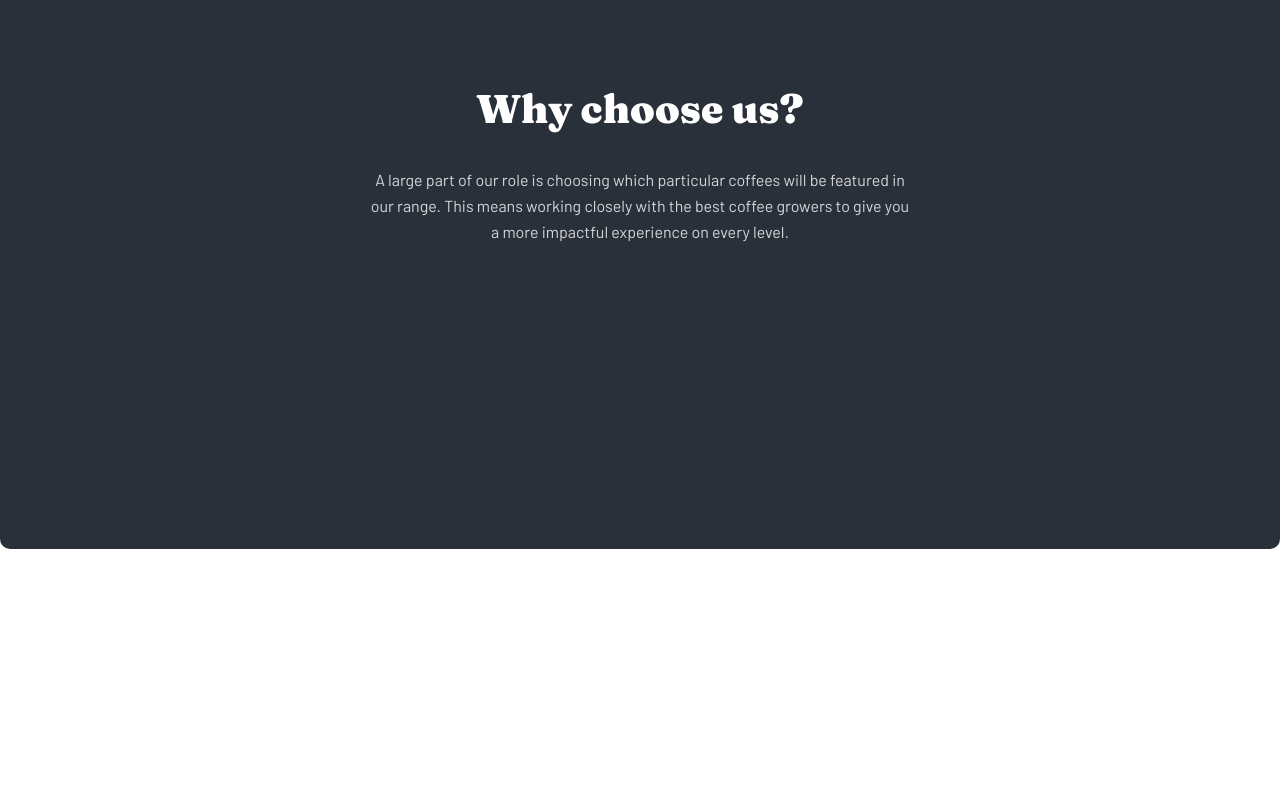
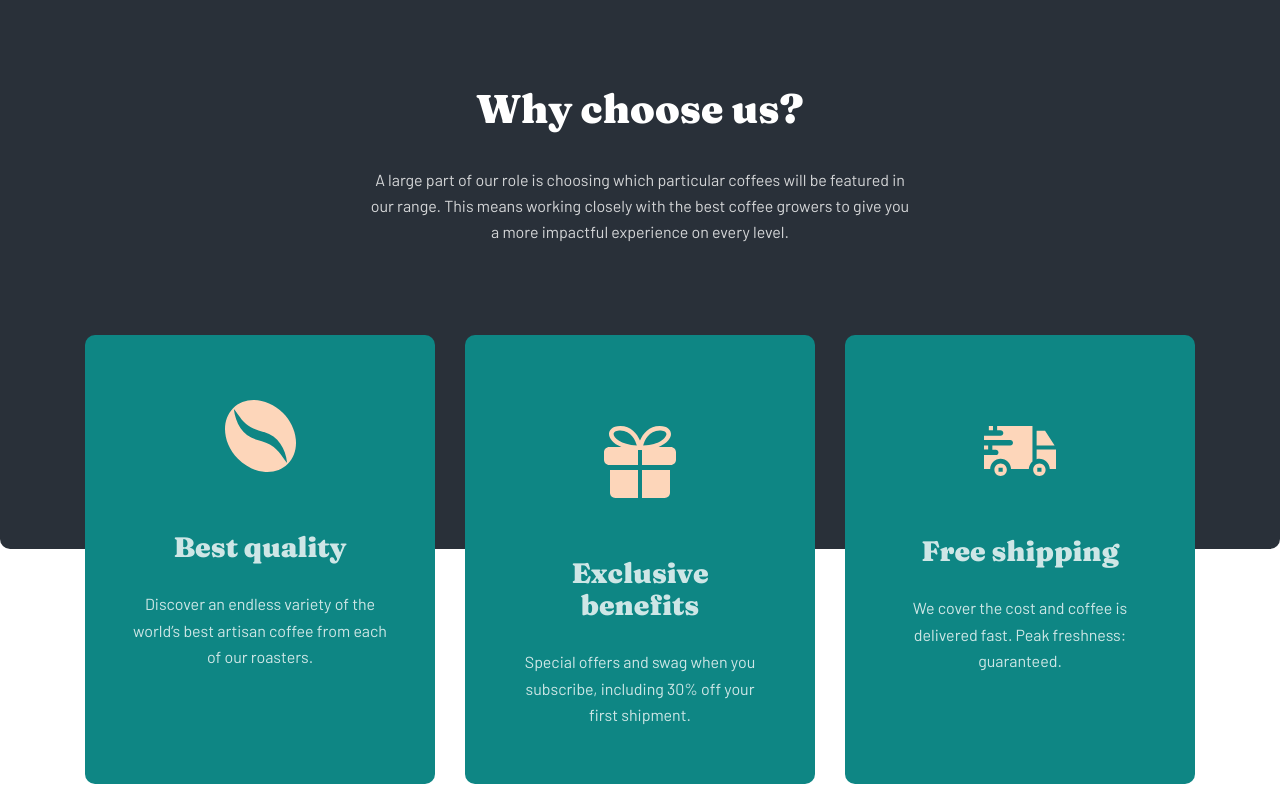
Before and after one commit to yuldashalijalol/Great, a plain HTML site: page index.html in a window 1280 px wide. Shown: the part 1787-2587 px from the top of the page. Before the commit the page ends 2352 px from the top, so only its background shows below. Drawn offline with Linux system fonts and the light colour scheme.

Commit message:
Exclusive

```diff
--- a/css/main.css
+++ b/css/main.css
@@ -149,6 +149,7 @@ body {
   background-image: url("../img/our-collection.svg");
   background-position: 50px -30px;
 }
+
 .middle-gran{
   display: flex;
 }
@@ -193,3 +194,46 @@ Font-size: 16px;
   Line-height: 26px;
   Line-height: 165%;
 }
+.middle-nav-best{
+  display: flex;
+  margin-top: -230px;
+}
+
+.middle-ul + .middle-ul{
+  margin-left: 30px;
+}
+.middle-ul2{
+  margin-left: 85px;
+}
+.middle-ul.middle-ul + .middle-ul{
+  padding-top: 86px;
+}
+.middle-ul{
+  text-align: center;
+  width: 350px;
+  padding: 60px 40px 50px;
+  border-radius: 10px;
+  background: #0E8684;
+  border: 5px solid transparent;
+}
+.middle-ul:hover{
+  transition-duration: 1s;
+  border: 5px solid rgb(228, 48, 48);
+  background: rgb(27, 27, 245);
+}
+.middle-best{
+  font-family: 'Fraunces';
+  color: #fff;
+  opacity: 0.8;
+  Font-size: 24px;
+  Line-height: 32px;
+  margin-top: 56px;
+  margin-bottom: 24px;
+}
+.middle-discover{
+color: #fff;
+opacity: 0.8;
+Font-size: 16px;
+  Line-height: 26px;
+  Line-height: 165%;
+}
--- a/index.html
+++ b/index.html
@@ -98,21 +98,33 @@
             in our range. This means working closely with the best coffee growers to give
             you a more impactful experience on every level.</p>
           </div>
-            <nav class="middle-">
-              <ul class="">
-                <li></li>
-                <li></li>
-                <li></li>
+            <nav class="middle-nav-best">
+              <ul class="middle-ul middle-ul2">
+                <li>
+                  <a href="#">
+                    <img src="./img/Best.svg" alt="#">
+                  </a>
+                </li>
+                <li class="middle-best"><h3>Best quality</h3></li>
+                <li class="middle-discover">Discover an endless variety of the world’s best artisan coffee from each of our roasters.</li>
               </ul>
-              <ul>
-                <li></li>
-                <li></li>
-                <li></li>
+              <ul class="middle-ul">
+                <li>
+                  <a href="#">
+                    <img src="./img/Exclusive.svg" alt="#">
+                  </a>
+                </li>
+                <li class="middle-best"><h3>Exclusive benefits</h3></li>
+                <li class="middle-discover">Special offers and swag when you subscribe, including 30% off your first shipment.</li>
               </ul>
-              <ul>
-                <li></li>
-                <li></li>
-                <li></li>
+              <ul class="middle-ul">
+                <li>
+                  <a href="#">
+                    <img src="./img/Free.svg" alt="#">
+                  </a>
+                </li>
+                <li class="middle-best"><h3>Free shipping</h3></li>
+                <li class="middle-discover">We cover the cost and coffee is delivered fast. Peak freshness: guaranteed.</li>
               </ul>
             </nav>
         </div>
```
Also changed, not shown: img/Best.svg (added), img/Exclusive.svg (added), img/Free.svg (added).
